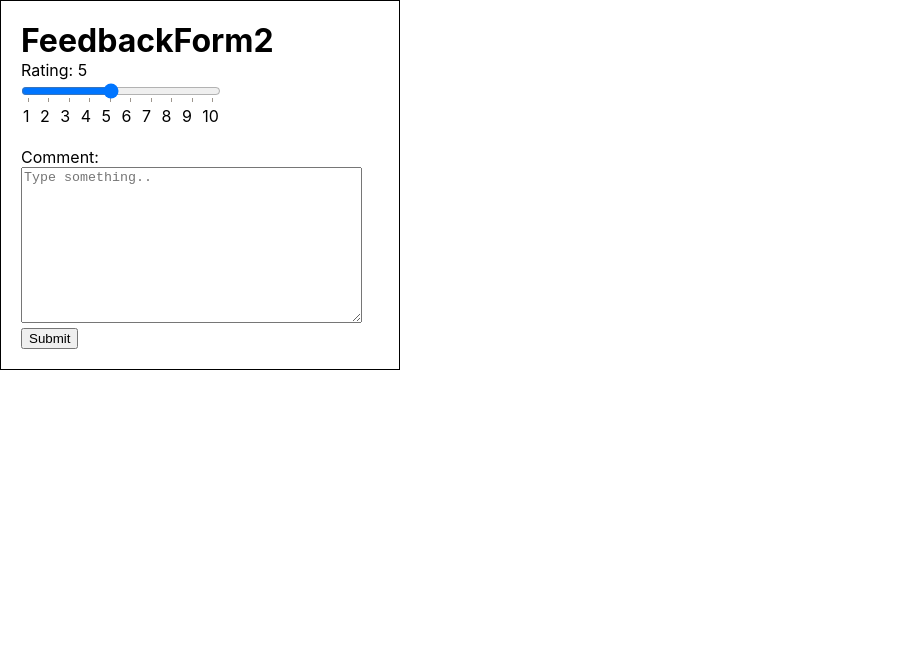
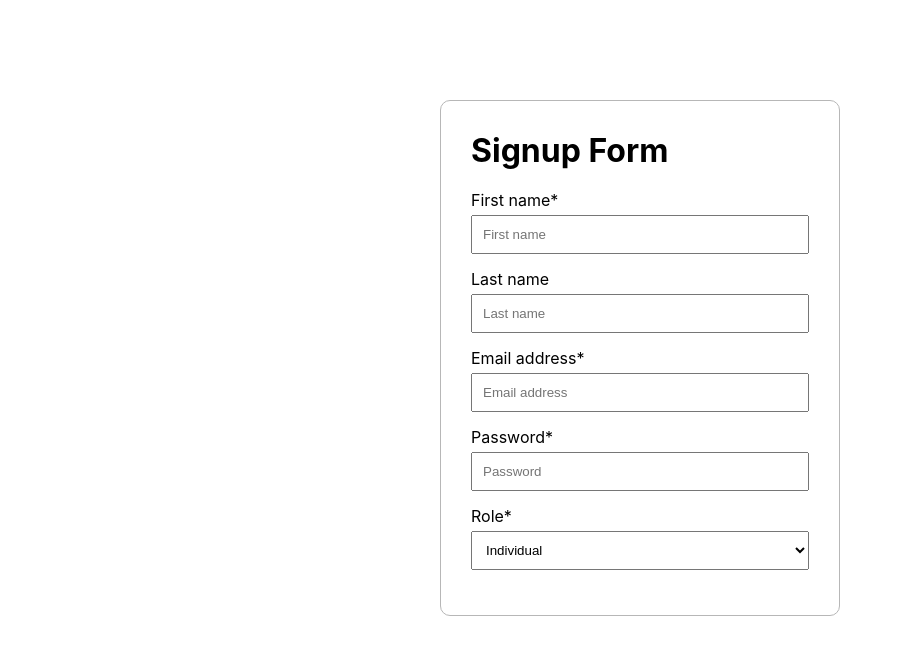
Before and after one commit to wonma/100-days-of-code, a React (Create React App) app in the folder exercises/react-advanced-practice/: page / in a window 1280 px wide. Shown: the top 654 px of the page, without its empty margins (0-903 px from the left). Built offline with nearby package versions, Linux system fonts and the light colour scheme.

Commit message:
Day087. Worked on code exercise: Sign-up Form without using Formik

```diff
--- a/exercises/react-advanced-practice/src/App.js
+++ b/exercises/react-advanced-practice/src/App.js
@@ -30,6 +30,7 @@ import CursorPosition1 from './CursorPosition1';
 import InventoryDisplay from './InventoryDisplay';
 import CursorPosition2 from './CursorPosition2';
 import FeedbackForm2 from './FeedbackForm2';
+import SignupForm from './SignupForm';
 
 function App() {
   return (
@@ -62,8 +63,9 @@ function App() {
       <FocusOnInput2 />
       <CursorPosition1 />
       <InventoryDisplay />
-      <CursorPosition2 />*/}
-      <FeedbackForm2 />
+      <CursorPosition2 />
+      <FeedbackForm2 />*/}
+      <SignupForm />
     </div>
   );
 }
--- /dev/null
+++ b/exercises/react-advanced-practice/src/SignupForm/index.js
@@ -0,0 +1,76 @@
+import React, { useState } from 'react';
+import './style.css'
+
+function SignupForm () {
+    const [ firstName, setFirstName ] = useState('');
+    const [ lastName, setLastName ] = useState('');
+    const [ email, setEmail ] = useState('');
+    const [ password, setPassword ] = useState('');
+    const [ role, setRole ] = useState('individual');
+
+    const handleInput = (e) => {
+        const inputName = e.target.name;
+        switch(inputName) {
+            case 'firstName':
+                setFirstName(e.target.value);
+                break;
+            case 'lastName':
+                setLastName(e.target.value);
+                break;
+            case 'email':
+                setEmail(e.target.value);
+                break;
+            case 'password':
+                setPassword(e.target.value);
+                break;
+            case 'role':
+                setRole(e.target.value);
+                break;
+        }
+    }
+
+    console.log(firstName, lastName, email, password, role)
+
+    return (
+        <div>
+            <form className='Form'>
+                <h1>Signup Form</h1>
+                <div className='Field'>
+                    <label htmlFor='firstName'>First name<span>*</span></label><br />
+                    <input id='firstName' name='firstName' type='text' value={firstName} placeholder='First name' required
+                        onChange={handleInput}
+                    />
+                </div>
+                <div className='Field'>
+                    <label htmlFor='lastName'>Last name</label><br />
+                    <input id='lastName' name='lastName' type='text' value={lastName} placeholder='Last name'
+                        onChange={handleInput}
+                    />
+                </div>
+                <div className='Field'>
+                    <label htmlFor='email'>Email address<span>*</span></label><br />
+                    <input id='email' name='email' type='email' value={email} placeholder='Email address' required
+                        onChange={handleInput}
+                    />
+                </div>
+                <div className='Field'>
+                    <label htmlFor='password'>Password<span>*</span></label><br />
+                    <input id='password' name='password' type='password' value={password} placeholder='Password' required
+                        onChange={handleInput}
+                    />
+                </div>
+                <div className='Field'>
+                    <label htmlFor='role'>Role<span>*</span></label><br />
+                    <select id='role' name='role' type='text' value={role} placeholder='Role'
+                                            onChange={handleInput} >
+                        <option value='role' disabled>Select Role</option>
+                        <option value='individual'>Individual</option>
+                        <option value='company'>Company</option>
+                    </select>
+                </div>
+            </form>
+        </div>
+    )
+}
+
+export default SignupForm;
--- /dev/null
+++ b/exercises/react-advanced-practice/src/SignupForm/style.css
@@ -0,0 +1,34 @@
+.Form {
+    max-width: 400px;
+    margin: 0 auto;
+    margin-top:100px;
+    padding: 30px;
+    border: 1px solid #b7b7b7;
+    border-radius: 10px;
+}
+
+.Field {
+    margin-bottom: 15px;
+}
+
+label {
+    display: inline-block;
+    margin-bottom: 5px;
+}
+
+input {
+    padding: 10px;
+    display: block;
+    width: 100%;
+}
+
+select {
+    padding: 10px;
+    display: block;
+    width: 100%;
+}
+
+
+h1 {
+    margin-bottom: 20px;
+}
```
Also changed, not shown: exercises/react-advanced-practice/src/SignupForm/ValidatePassword.js (added, +21 -0 lines), 1 other file (tests, documents, lock files or other folders).
